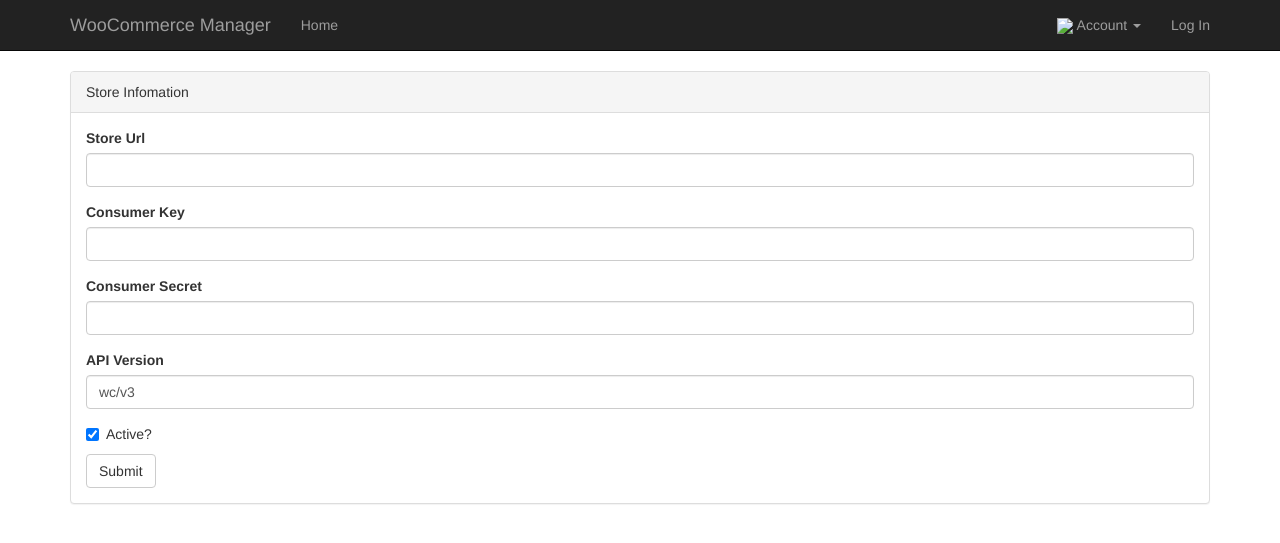
After one commit to richard-ma/woo-manager, a Flask app: template app/store/templates/index.html in a window 1280 px wide. The commit adds this page. Shown: the top 543 px of the page. Run offline with Flask 2, Linux system fonts and the light colour scheme; the template is opened without the code that fills it: values that come from a table or form of the project are taken from there, others are empty; some libraries are stand-ins or nearby versions.

Commit message:
store form view

```diff
--- a/app/__init__.py
+++ b/app/__init__.py
@@ -1,10 +1,12 @@
 import os
 from flask import Flask
+from flask_bootstrap import Bootstrap
 from flask_sqlalchemy import SQLAlchemy
 from flask_migrate import Migrate
 from config import config
 
 
+bootstrap = Bootstrap()
 db = SQLAlchemy()
 
 
@@ -18,6 +20,7 @@
     app.config.from_object(config[config_name])
 
     # load components
+    bootstrap.init_app(app)
     db.init_app(app)
     migrate = Migrate(app, db)
 
--- /dev/null
+++ b/app/store/templates/index.html
@@ -0,0 +1,11 @@
+{% extends 'base.html' %}
+{% import "bootstrap/wtf.html" as wtf %}
+
+{% block page_content %}
+    <div class="panel panel-default">
+        <div class="panel-heading">Store Infomation</div>
+        <div class="panel-body">
+            {{ wtf.quick_form(form) }}
+        </div>
+    </div>
+{% endblock %}
--- a/app/templates/base.html
+++ b/app/templates/base.html
@@ -1,10 +1,62 @@
-<!DOCTYPE html>
-<html lang="en">
-<head>
-    <meta charset="UTF-8">
-    <title>Base</title>
-</head>
-<body>
+{% extends "bootstrap/base.html" %}
 
-</body>
-</html>
+{% block title %}WooCommerce Manager{% endblock %}
+
+{% block head %}
+{{ super() }}
+<link rel="shortcut icon" href="{{ url_for('static', filename='favicon.ico') }}" type="image/x-icon">
+<link rel="icon" href="{{ url_for('static', filename='favicon.ico') }}" type="image/x-icon">
+<link rel="stylesheet" type="text/css" href="{{ url_for('static', filename='styles.css') }}">
+{% endblock %}
+
+{% block navbar %}
+<div class="navbar navbar-inverse navbar-static-top" role="navigation">
+    <div class="container">
+        <div class="navbar-header">
+            <button type="button" class="navbar-toggle" data-toggle="collapse" data-target=".navbar-collapse">
+                <span class="sr-only">Toggle navigation</span>
+                <span class="icon-bar"></span>
+                <span class="icon-bar"></span>
+                <span class="icon-bar"></span>
+            </button>
+            <a class="navbar-brand" href="{{ url_for('main.index') }}">WooCommerce Manager</a>
+        </div>
+        <div class="navbar-collapse collapse">
+            <ul class="nav navbar-nav">
+                <li><a href="{{ url_for('main.index') }}">Home</a></li>
+            </ul>
+            <ul class="nav navbar-nav navbar-right">
+                <li class="dropdown">
+                    <a href="#" class="dropdown-toggle" data-toggle="dropdown">
+                        <img src="#">
+                        Account <b class="caret"></b>
+                    </a>
+                    <ul class="dropdown-menu">
+                        <li><a href="#">Change Password</a></li>
+                        <li><a href="#">Change Email</a></li>
+                        <li><a href="#">Log Out</a></li>
+                    </ul>
+                </li>
+                <li><a href="#">Log In</a></li>
+            </ul>
+        </div>
+    </div>
+</div>
+{% endblock %}
+
+{% block content %}
+<div class="container">
+    {% for message in get_flashed_messages() %}
+    <div class="alert alert-warning">
+        <button type="button" class="close" data-dismiss="alert">&times;</button>
+        {{ message }}
+    </div>
+    {% endfor %}
+
+    {% block page_content %}{% endblock %}
+</div>
+{% endblock %}
+
+{% block scripts %}
+{{ super() }}
+{% endblock %}
```
Also changed, not shown: app/store/__init__.py (+2 -8 lines), app/store/forms.py (+5 -6 lines), app/store/views.py (added, +11 -0 lines).
